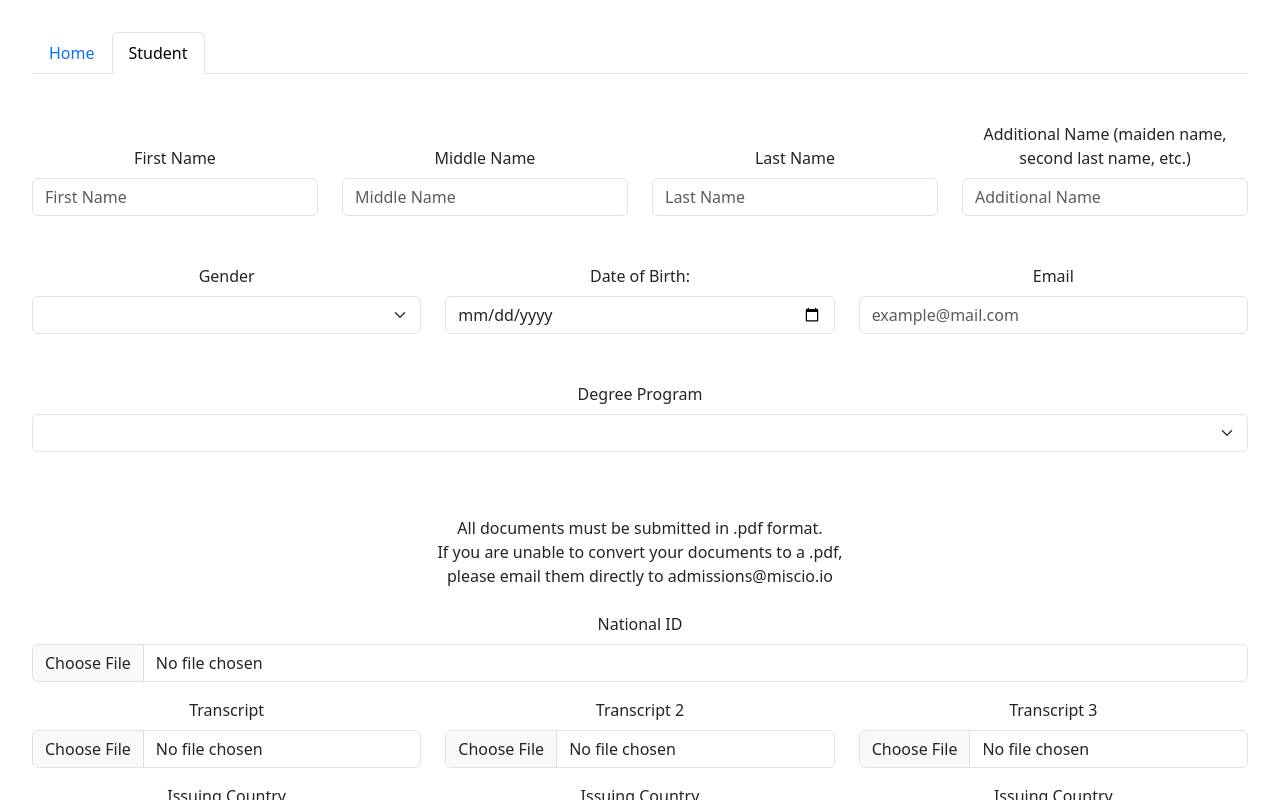
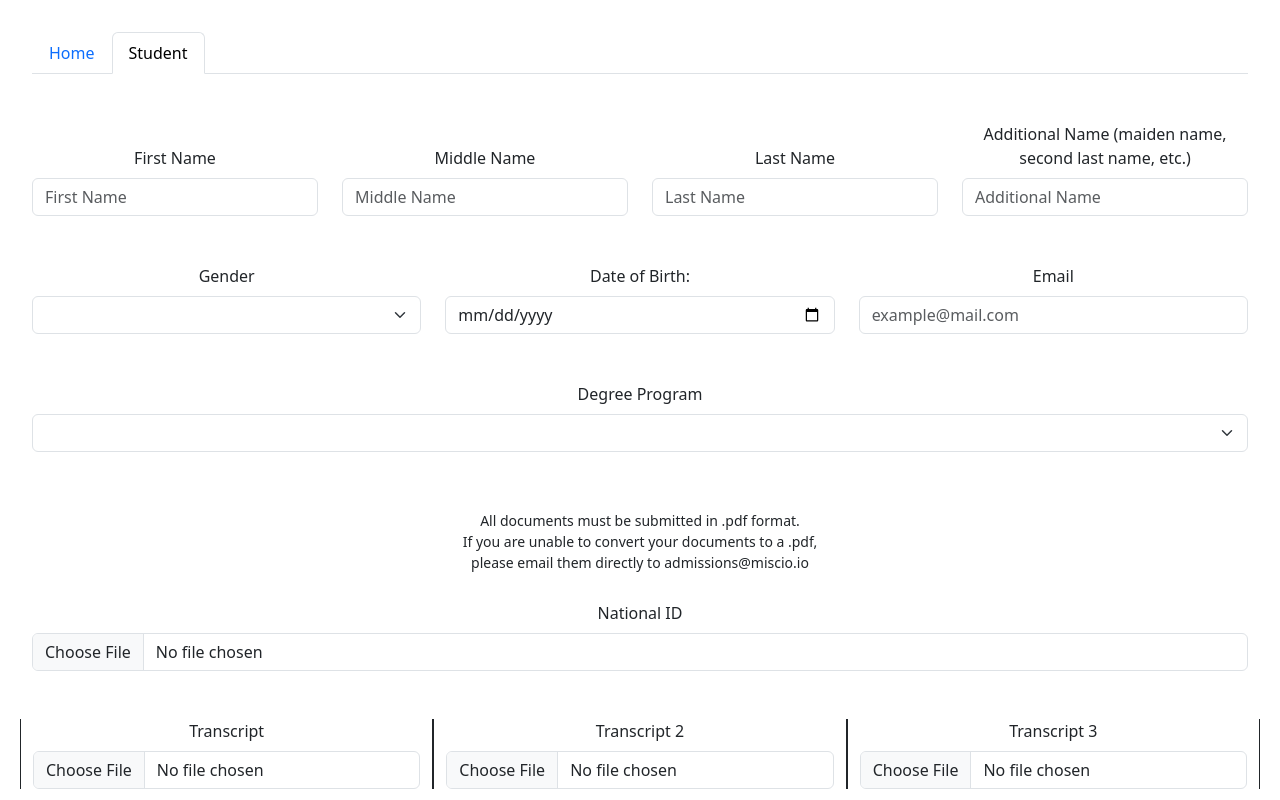
Before and after one commit to nicholaspederson/HACK2024, a React (Vite) app in the folder FE/: page / in a window 1280 px wide. Both pictures are taken after a click on the tab "Student". Shown: the top 800 px of the page. Built offline with nearby package versions, Linux system fonts and the light colour scheme.

Commit message:
added dividing borders

```diff
--- a/FE/src/App.tsx
+++ b/FE/src/App.tsx
@@ -69,7 +69,7 @@ function App() {
 
   function handleSubmit(e: any) {
     e.preventDefault();
-    let studentData = { first_name: fName, middle_name: mName, last_name: lName, additional_name: addlName, gender: gender, dob: dob, degree_level: degreeLevel, email: email, degree_program: degreeProgram, country1: country, country2, country3
+    let studentData = { first_name: fName, middle_name: mName, last_name: lName, additional_name: addlName, gender: gender, dob: dob, degree_level: degreeLevel, email: email, degree_program: degreeProgram, country1: country1, country2: country2, country3: country3
      }
      let jsonData = JSON.stringify(studentData);
      fetch('https://transcript-app-575087806626.us-central1.run.app/' , {
@@ -186,37 +186,37 @@ function App() {
               </Form.Select>
             </Form.Group>
           </Row>
-            <Form.Label className="pt-3 form-control-md"><br/><br/>All documents must be submitted in .pdf format. <br/>If you are unable to convert your documents to a .pdf, <br/>please email them directly to admissions@miscio.io</Form.Label>
+            <Form.Label className="pt-3 form-control-sm"><br/><br/>All documents must be submitted in .pdf format. <br/>If you are unable to convert your documents to a .pdf, <br/>please email them directly to admissions@miscio.io</Form.Label>
             <Form.Group className="mt-3">
               <Form.Label htmlFor="formFileLg" className="form-label-lg">National ID</Form.Label>
               <Form.Control type="file" accept="application/pdf" onChange= {nationalIDChange}/>
             </Form.Group>
-          <Row className="mt-3">
-            <Form.Group as={Col} className="mr-3">
+          <Row className="mt-5">
+            <Form.Group as={Col} className="mr-3  border border-dark border-bottom-0 border-top-0">
               <Form.Label htmlFor="formFileLg" className="form-label">Transcript</Form.Label>
               <Form.Control type="file" accept="application/pdf" required onChange={transcriptOneChange}/>
             </Form.Group>
 
-            <Form.Group as={Col} className="mr-3">
+            <Form.Group as={Col} className="mr-3 border border-dark border-bottom-0 border-top-0">
               <Form.Label htmlFor="formFileLg" className="form-label">Transcript 2</Form.Label>
               <Form.Control type="file" accept="application/pdf" onChange={transcriptTwoChange}/>
             </Form.Group>
 
-            <Form.Group as={Col} className="mr-3">
+            <Form.Group as={Col} className="mr-3 border border-dark border-bottom-0 border-top-0">
               <Form.Label htmlFor="formFileLg" className="form-label">Transcript 3</Form.Label>
               <Form.Control type="file" accept="application/pdf" onChange={transcriptThreeChange}/>
             </Form.Group>
           </Row>
           <Row className="mt-3">
-            <Form.Group as={Col} className="mr-3" controlId="countryTranscript1">
+            <Form.Group as={Col} className="mr-3 border border-top-0 border-dark border-bottom-0" controlId="countryTranscript1">
               <Form.Label>Issuing Country</Form.Label>
               <Form.Control type="text" placeholder="Country" value={country1} onChange={(e) => setCountry1(e.target.value)}/>
             </Form.Group>
-            <Form.Group as={Col} className="mr-3" controlId="countryTranscript2">
+            <Form.Group as={Col} className="mr-3 border border-top-0 border-dark border-bottom-0" controlId="countryTranscript2">
               <Form.Label>Issuing Country</Form.Label>
               <Form.Control type="text" placeholder="Country" value={country2} onChange={(e) => setCountry2(e.target.value)}/>
             </Form.Group>
-            <Form.Group as={Col} className="mr-3" controlId="countryTranscript3">
+            <Form.Group as={Col} className="mr-3 border border-top-0 border-dark border-bottom-0" controlId="countryTranscript3">
               <Form.Label>Issuing Country</Form.Label>
               <Form.Control type="text" placeholder="Country" value={country3} onChange={(e) => setCountry3(e.target.value)}/>
             </Form.Group>
```
